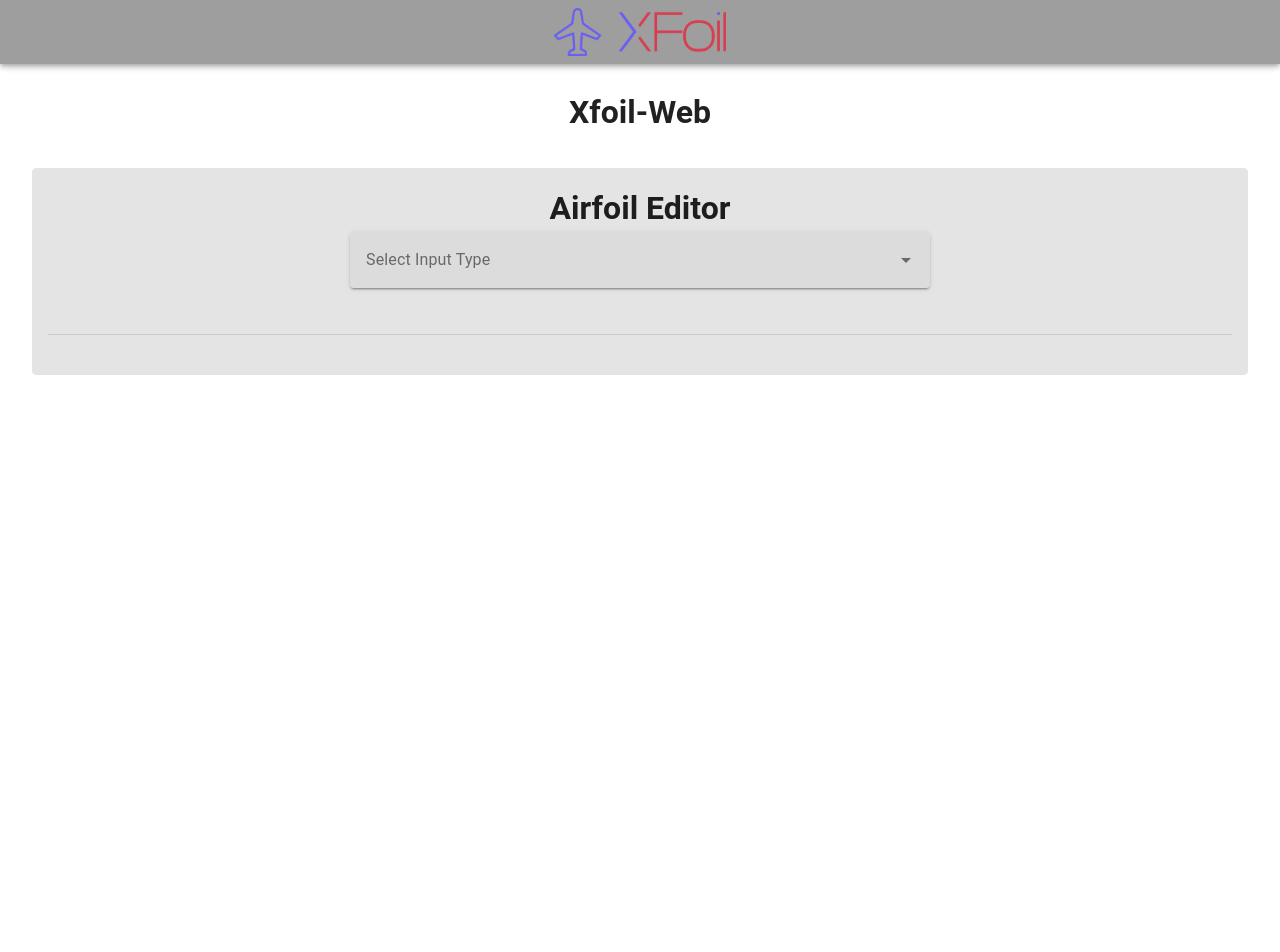
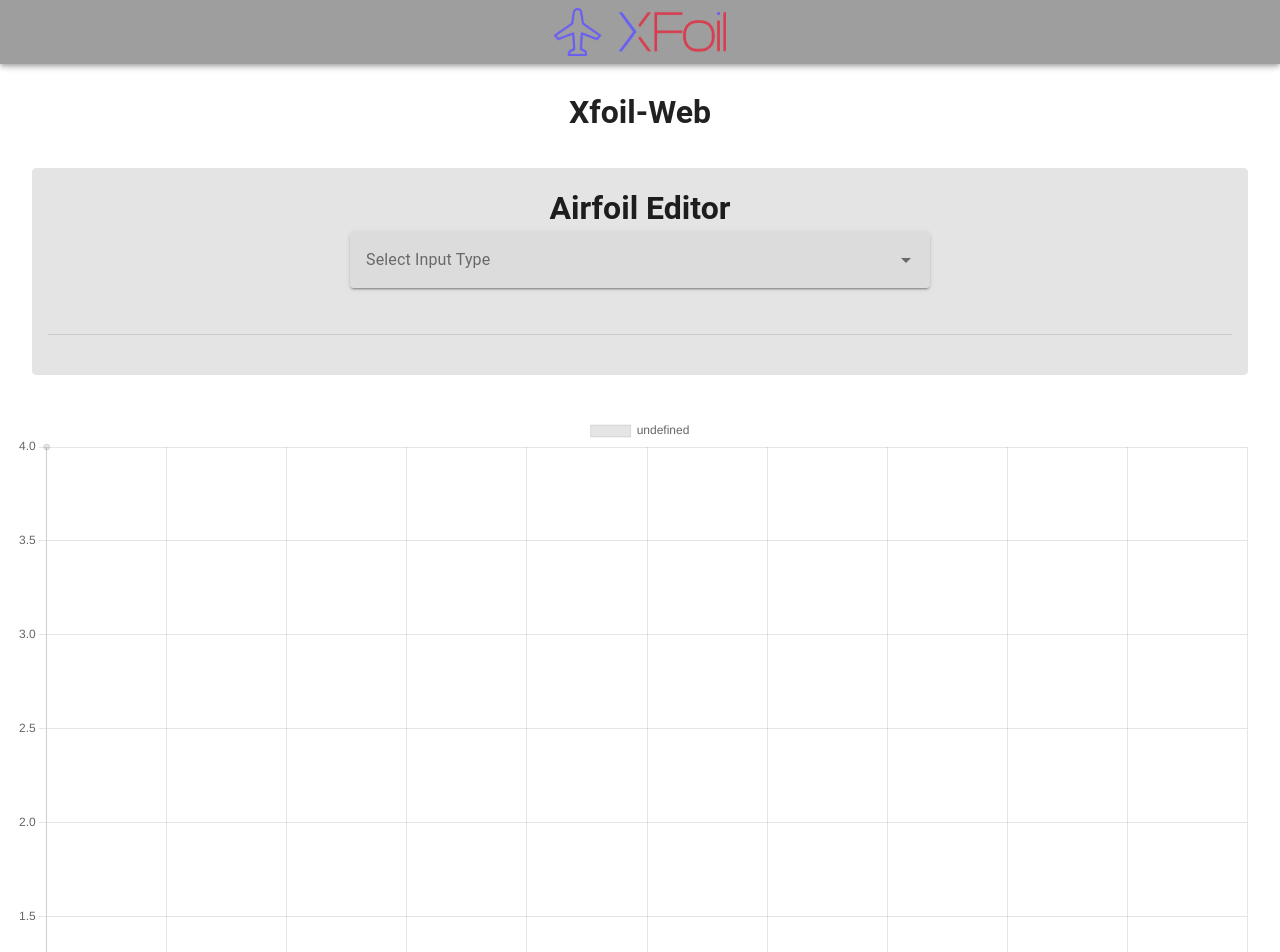
Before and after one commit to DamianPilot382/XFOIL-Web, a Vue app: page / in a window 1280 px wide. Shown: the top 952 px of the page. Before the commit the page ends 800 px from the top, so only its background shows below. Built offline with nearby package versions, Linux system fonts and the light colour scheme.

Commit message:
Working Graph with Vue-Chartjs

```diff
--- a/package.json
+++ b/package.json
@@ -10,8 +10,10 @@
   "dependencies": {
     "@mdi/font": "7.0.96",
     "axios": "^1.6.2",
+    "chart.js": "^4.4.1",
     "roboto-fontface": "*",
     "vue": "^3.2.0",
+    "vue-chartjs": "^5.3.0",
     "vuetify": "^3.0.0"
   },
   "devDependencies": {
--- a/src/App.vue
+++ b/src/App.vue
@@ -13,6 +13,11 @@
             <AirfoilPanel />
           </v-col>
         </v-row>
+        <v-row>
+          <v-col cols="12">
+            <NewGraph />
+          </v-col>
+        </v-row>
 
       </v-container>
     </v-main>
@@ -21,7 +26,8 @@
 </template>
 
 <script setup>
-
+import AirfoilPanel from './components/Airfoil/AirfoilPanel.vue'
+import NewGraph from './components/NewGraph.vue'
 </script>
 
 <style >
--- a/src/components/GraphPanel.vue
+++ b/src/components/GraphPanel.vue
@@ -53,7 +53,7 @@
 
   <script setup>
 // import graph store
-import { useGraphsStore } from "../stores/graphs.js";
+// import { useGraphsStore } from "../stores/graphs.js";
 import { ref, computed } from "vue";
 import Plotly from "plotly.js-dist";
 
--- /dev/null
+++ b/src/components/NewGraph.vue
@@ -0,0 +1,34 @@
+<template>
+    <Scatter
+      id="my-chart-id"
+      :options="chartOptions"
+      :data="chartData"
+    />
+  </template>
+
+  <script>
+  import { Scatter } from 'vue-chartjs'
+  import { Chart as ChartJS, LinearScale, PointElement, LineElement, Tooltip, Legend } from 'chart.js'
+
+  ChartJS.register(LinearScale, PointElement, LineElement, Tooltip, Legend)
+
+  export default {
+    name: 'ScatterShart',
+    components: { Scatter },
+    data() {
+      return {
+
+        chartData: {
+          datasets: [{
+            data: [ {x: -2,y: 4},
+                    {x: -1,y: 1} ]
+            }],
+        },
+        chartOptions: {
+          responsive: true
+        }
+
+      }
+    }
+  }
+  </script>
```
Also changed, not shown: 1 other file (tests, documents, lock files or other folders).
